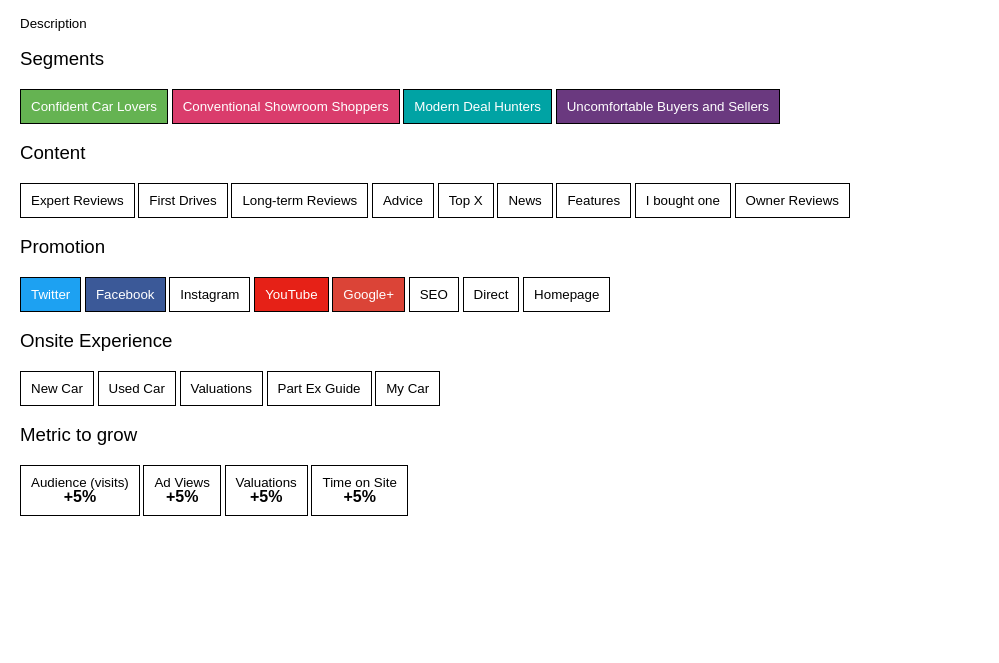
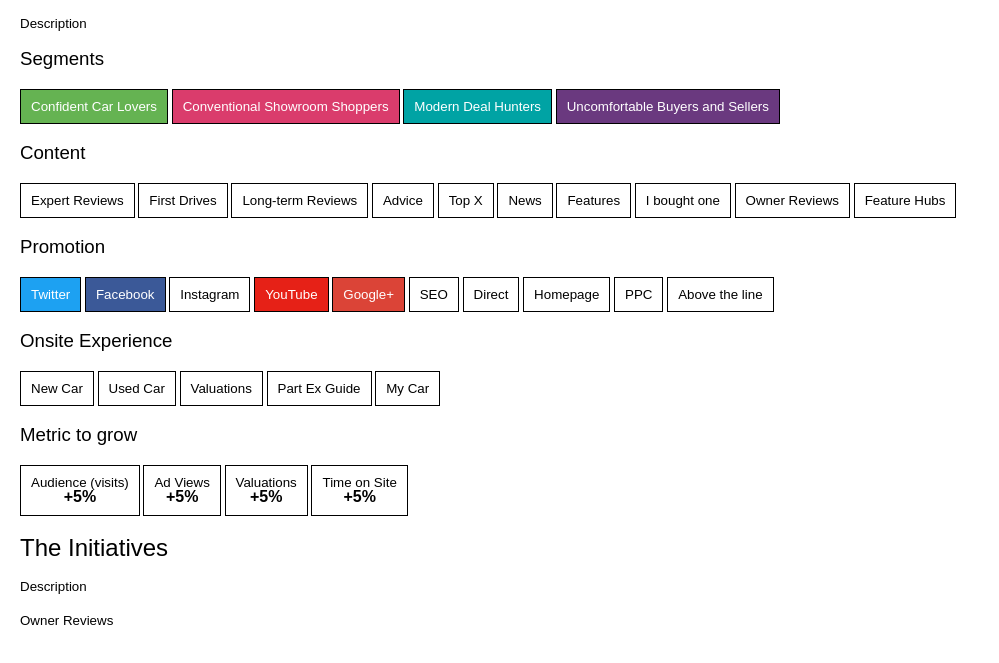
Before and after one commit to istacey/istacey.github.io, a plain HTML site: page content-squad-framework.html in a window 1280 px wide. Shown: the part 99-762 px from the top of the page, without its empty margins (0-999 px from the left). Drawn offline with nearby package versions, Linux system fonts and the light colour scheme.

Commit message:
added extra content

```diff
--- a/content-squad-framework.html
+++ b/content-squad-framework.html
@@ -86,7 +86,7 @@
 
 	<h1>Content Squad Strategy</h1>
 
-	<h2>The Framework</h2>
+	<h2 id="framework">The Framework</h2>
 	<p>Description</p>
 
 	<h3>Segments</h3>
@@ -108,6 +108,7 @@
 		<li>Features</li>
 		<li>I bought one</li>
 		<li>Owner Reviews</li>
+		<li>Feature Hubs</li>
 	</ul>
 
 	<h3>Promotion</h3>
@@ -120,6 +121,8 @@
 		<li>SEO</li>
 		<li>Direct</li>
 		<li>Homepage</li>
+		<li>PPC</li>
+		<li>Above the line</li>
 	</ul>
 
 	<h3>Onsite Experience</h3>
@@ -139,6 +142,12 @@
 		<li>Time on Site<br/><span class="metric">+5%</span></li>
 	</ul>
 
+	<h2 id="initiative">The Initiatives</h2>
+	<p>Description</p>
+	<ul>
+		<li>Owner Reviews</li>
+	</ul>
+
 </body>
 
 </html>
```
